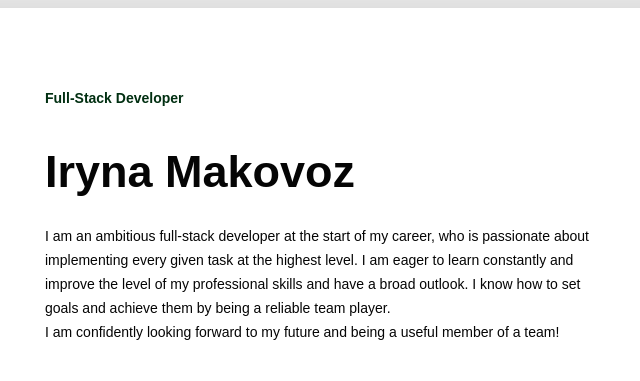
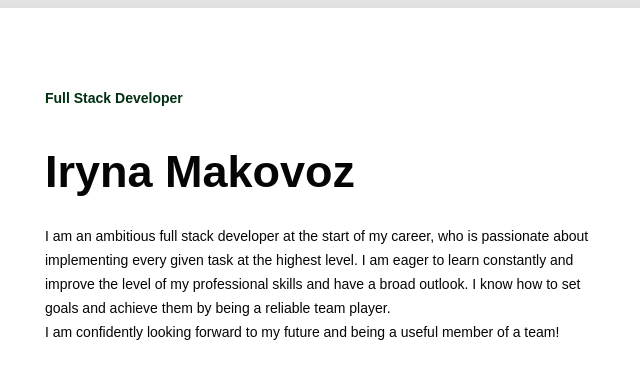
Before and after one commit to IreneCreadora/cv_iryna_makovoz, a plain HTML site: page index.html in a window 1280 px wide. Shown: the top 381 px of the page, 553-1193 px from the left. Drawn offline with Linux system fonts and the light colour scheme.

Commit message:
add info full stack dev

```diff
--- a/index.html
+++ b/index.html
@@ -12,10 +12,10 @@
       <section class="main-contant">
         <div>
           <div class="about">
-            <h2 class="about__position">Full-Stack Developer</h2>
+            <h2 class="about__position">Full Stack Developer</h2>
             <h1 class="about__name">Iryna Makovoz</h1>
             <p class="about__discription">
-              I am an ambitious full-stack developer at the start of my career,
+              I am an ambitious full stack developer at the start of my career,
               who is passionate about implementing every given task at the
               highest level. I am eager to learn constantly and improve the
               level of my professional skills and have a broad outlook. I know
```
